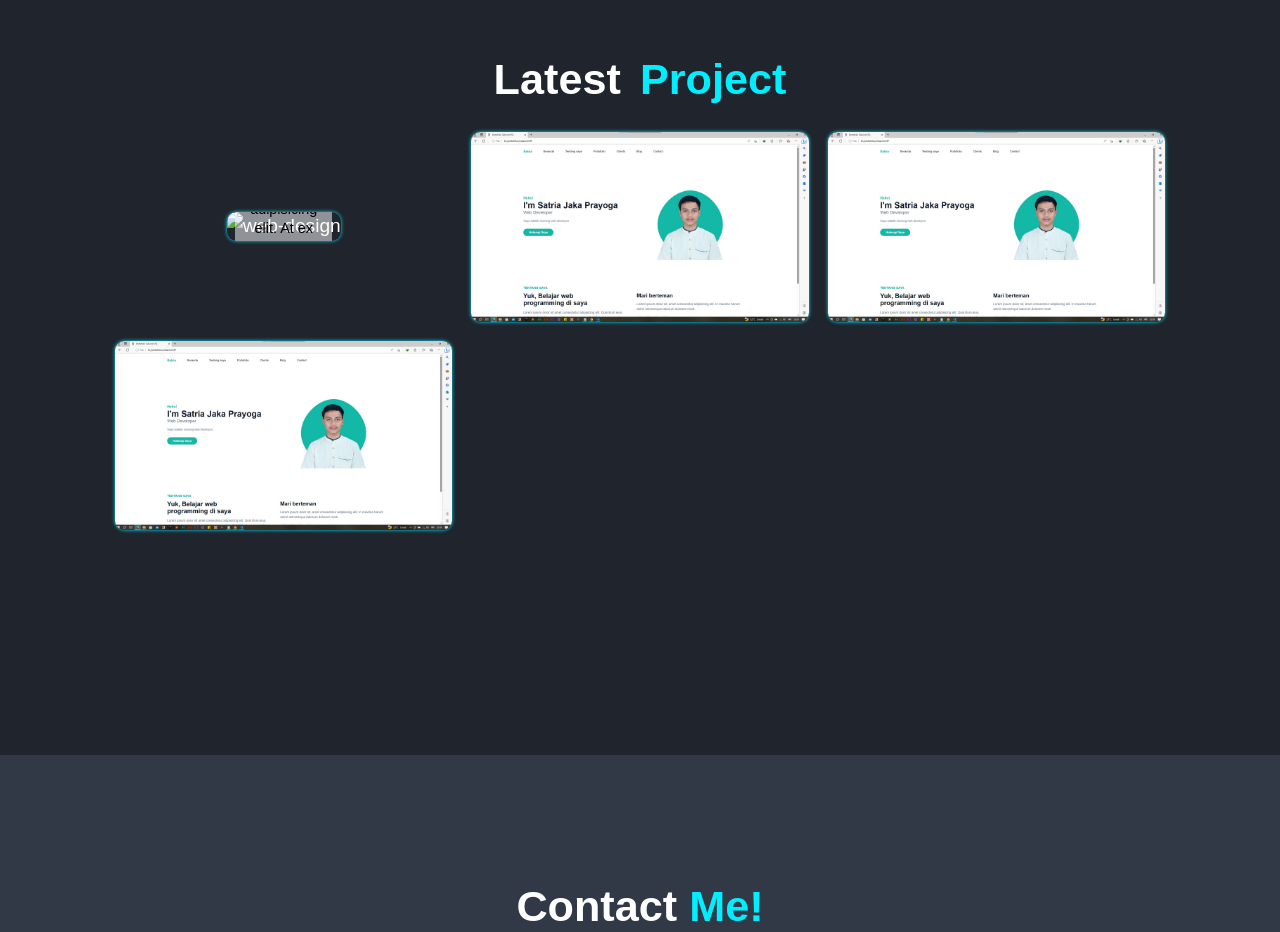
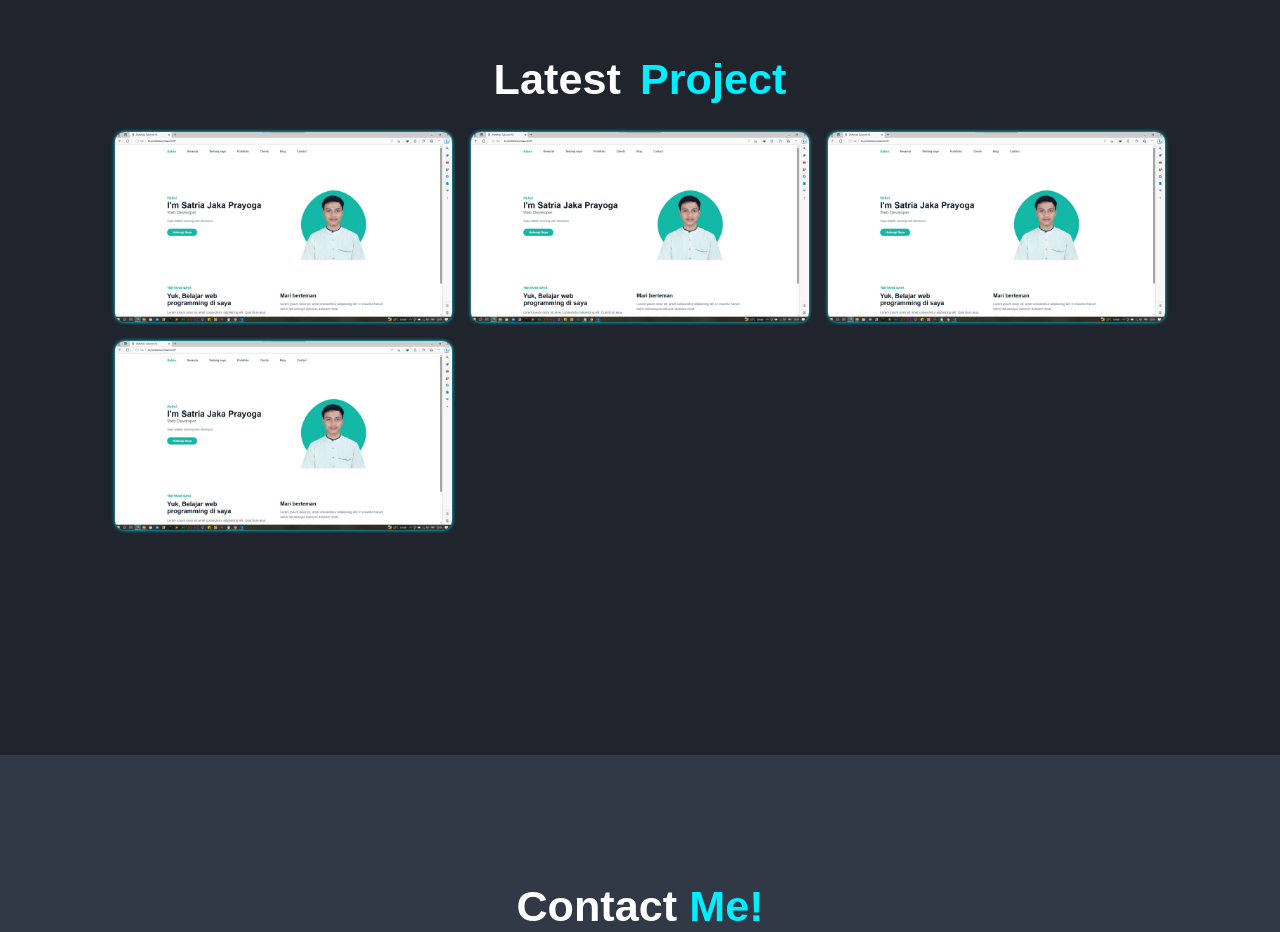
Before and after one commit to Satriajakaprayoga/tailwind-portofolio, a website: page index.html in a window 1280 px wide. Shown: the part 2660-3592 px from the top of the page. Drawn offline with nearby package versions, Linux system fonts and the light colour scheme; the site is published under a folder, as on GitHub Pages, so addresses that start at the root find nothing.

Commit message:
Update index.html

```diff
--- a/index.html
+++ b/index.html
@@ -140,7 +140,7 @@
         <h2 class="text-4xl flex justify-center font-bold mb-12 mt-16 lg:mb-6 lg:mt-10">Latest <span class="text-mainColor ml-4">Project</span></h2>
         <div class="bgGradiasi2 flex flex-col gap-8 items-center md:grid md:grid-cols-2 md:gap-[1rem] lg:grid-cols-3">
             <div class="bgGradiasi1 max-w-[524.812px] sm:mx-auto">
-                <img src="/dist/img/portofolio.jpg" alt="web-design" class="w-full transition ease-linear">
+                <img src="dist/img/portofolio.jpg" alt="web-design" class="w-full transition ease-linear">
                 <div class="bgGradiasi">
                     <h4 class="text-2xl font-bold sm:text-3xl md:text-2xl">Web Design</h4>
                     <p class="text-xs my-1 p-1 text-black bg-white bg-opacity-50 rounded-md sm:text-sm sm:mx-6 md:text-xs md:mx-0">Lorem ipsum dolor sit, amet consectetur adipisicing elit. At ex optio ad quidem! Accusantium assumenda consequuntur atque animi praesentium rem recusandae distinctio enim.</p>
```
